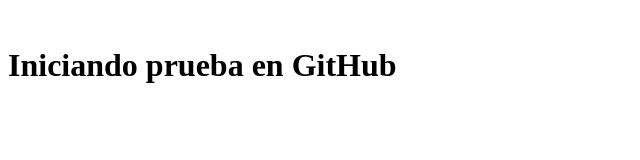
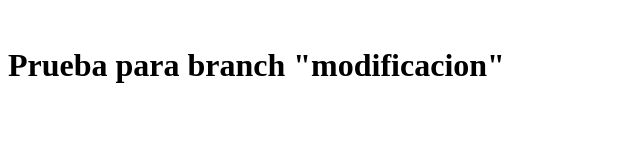
Before and after one commit to gitprueba123/prueba, a plain HTML site: page index.html in a window 1280 px wide. Shown: the whole page, without its empty margins (0-640 px from the left). Drawn offline with Linux system fonts and the light colour scheme.

Commit message:
Update index.html

```diff
--- a/index.html
+++ b/index.html
@@ -9,6 +9,6 @@
         <a href="#">
             <img src="gatonegro.png" alt="">
         </a>
-        <h1 class="title">Iniciando prueba en GitHub</h1>
+        <h1 class="title">Prueba para branch "modificacion"</h1>
     </body>
 </html>
```
